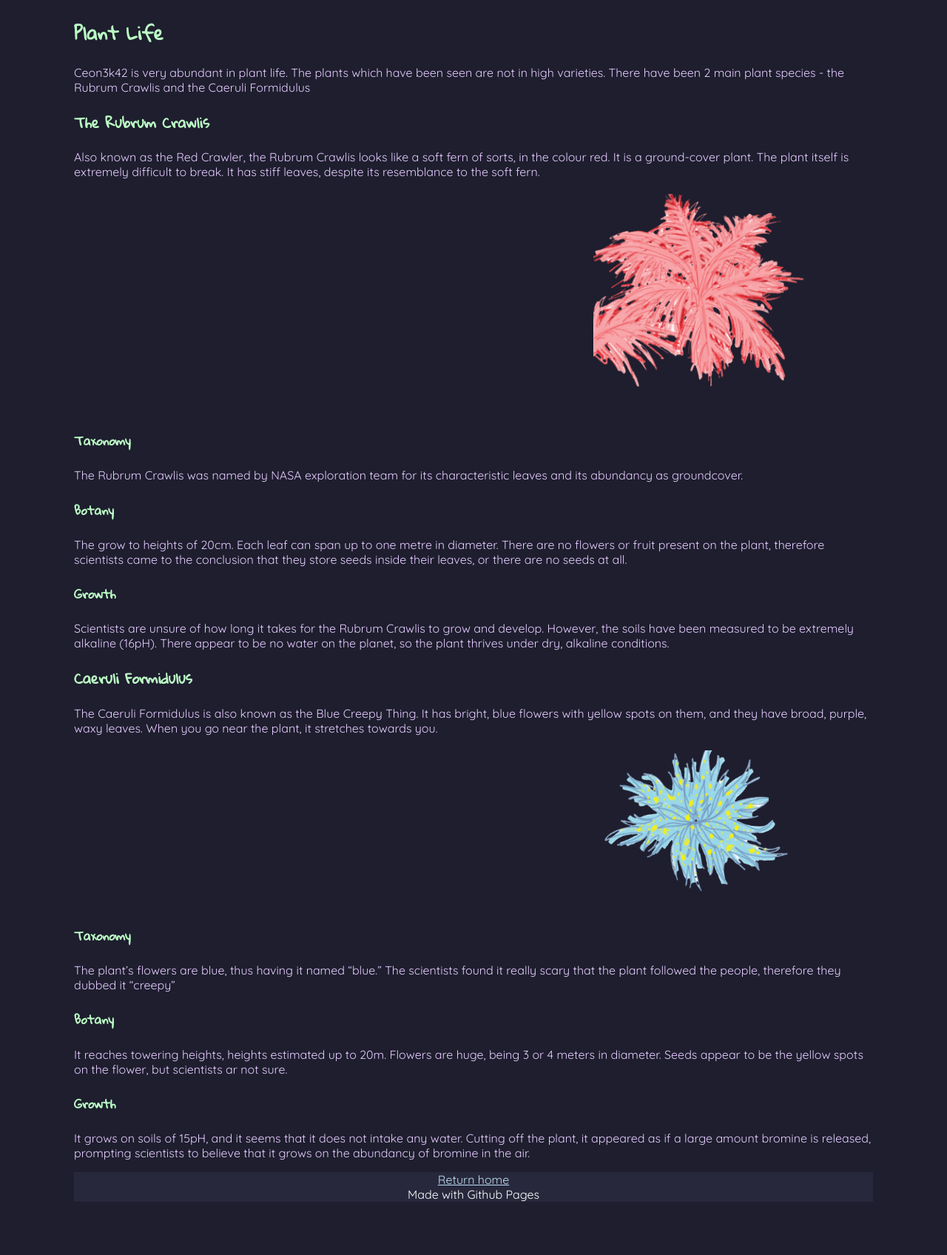
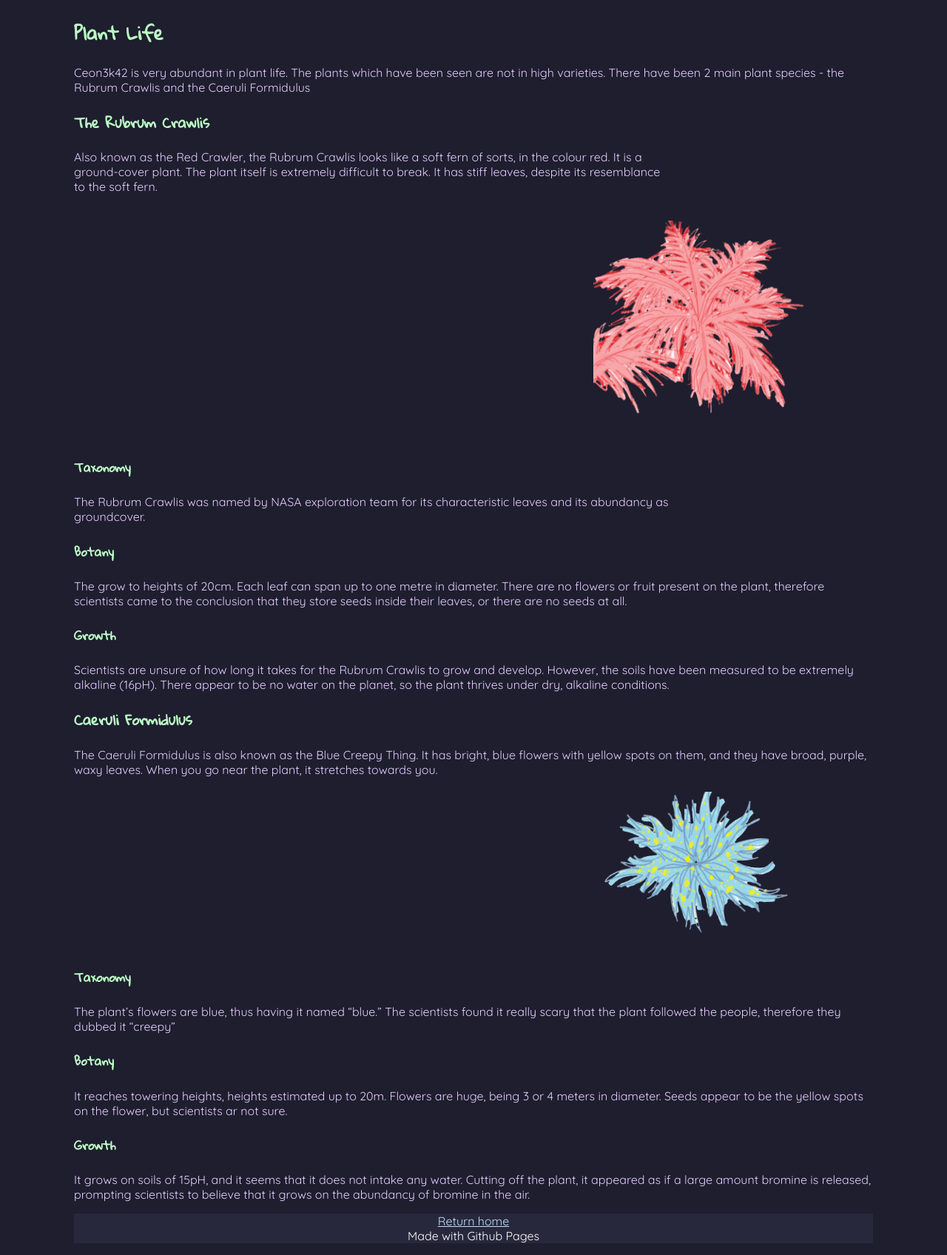
Before and after one commit to Ceon3k42/Ceon3k42.github.io, a Jekyll site: the page built from life/plants.md, in a window 1280 px wide. Shown: the whole page at 74% size. Built offline with Jekyll 4.4.1, drawn with Linux system fonts in a browser that asks for light colours; our own code applies the rules of GitHub Pages for plain Markdown files; before the commit the page ends 1640 px from its top, so only the background shows below that.

Commit message:
iushfoiuasofj

```diff
--- a/life/plants.md
+++ b/life/plants.md
@@ -6,10 +6,10 @@ title: Plant Life
 Ceon3k42 is very abundant in plant life. The plants which have been seen are not in high varieties. There have been 2 main plant species - the Rubrum Crawlis and the Caeruli Formidulus
 
 ### The Rubrum Crawlis
-Also known as the Red Crawler, the Rubrum Crawlis looks like a soft fern of sorts, in the colour red. It is a ground-cover plant. The plant itself is extremely difficult to break. It has stiff leaves, despite its resemblance to the soft fern. <img src="https://ceon3k42.github.io/assets/red-plant.png" class="oi">
+<p class="lr">Also known as the Red Crawler, the Rubrum Crawlis looks like a soft fern of sorts, in the colour red. It is a ground-cover plant. The plant itself is extremely difficult to break. It has stiff leaves, despite its resemblance to the soft fern.</p> <img src="https://ceon3k42.github.io/assets/red-plant.png" class="oi">
 
-#### Taxonomy
-The Rubrum Crawlis was named by NASA exploration team for its characteristic leaves and its abundancy as groundcover.
+<h4 class="lr">Taxonomy</h4>
+<p class="lr">The Rubrum Crawlis was named by NASA exploration team for its characteristic leaves and its abundancy as groundcover.</p>
 
 #### Botany
 The grow to heights of 20cm. Each leaf can span up to one metre in diameter. There are no flowers or fruit present on the plant, therefore scientists came to the conclusion that they store seeds inside their leaves, or there are no seeds at all.
```
